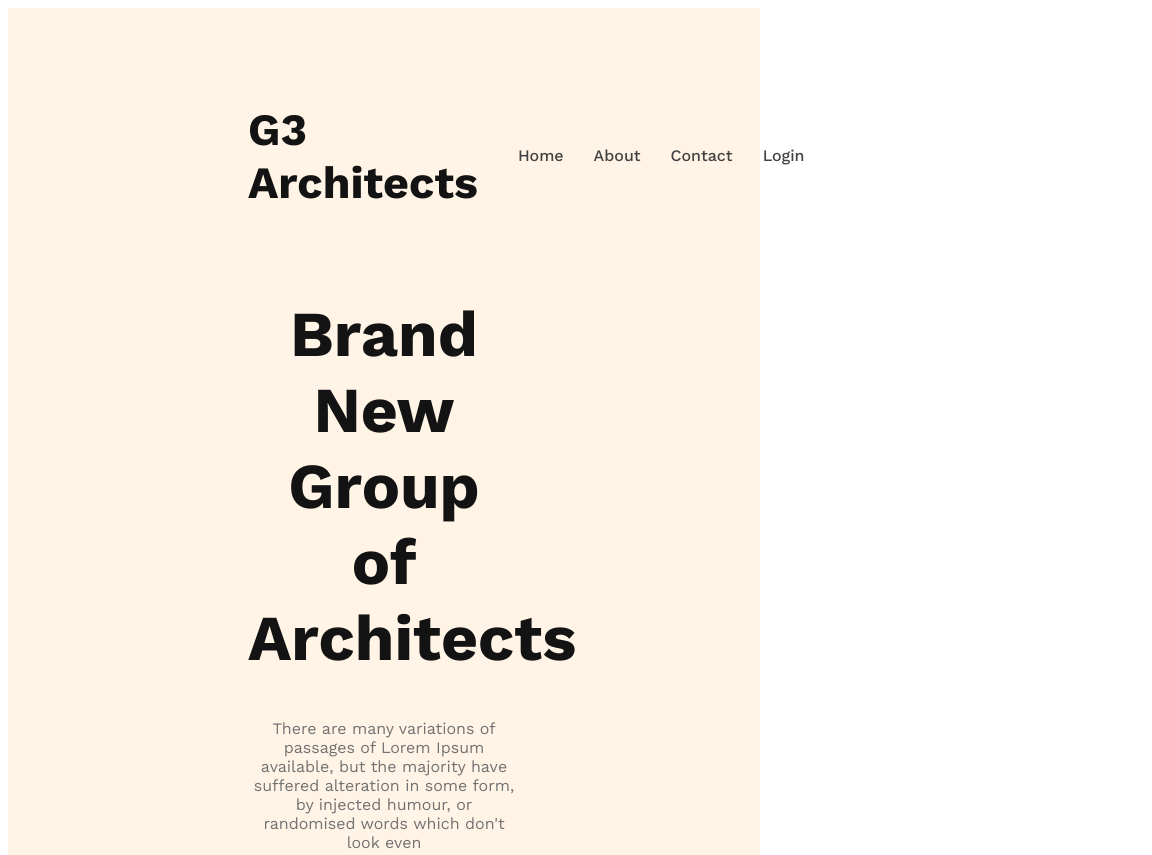
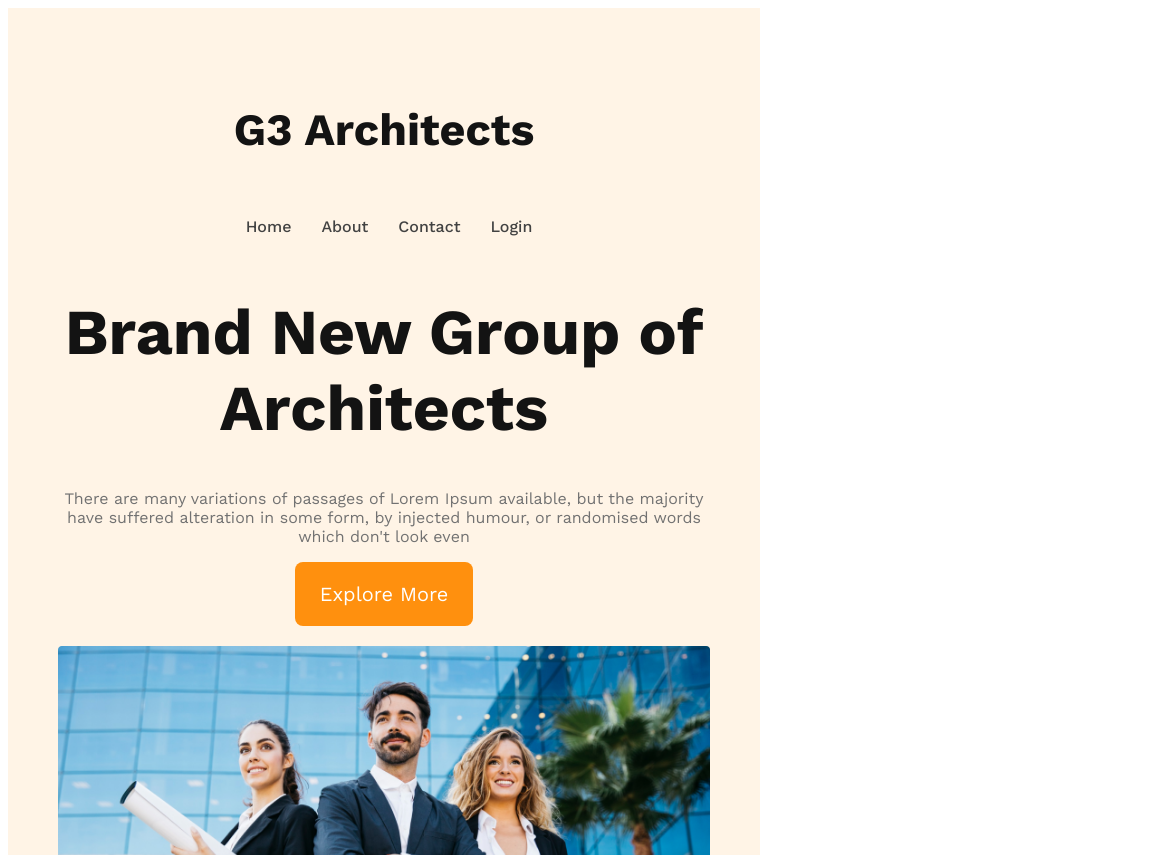
Before and after one commit to soikot-shahriaar/architects-responsive-web, a plain HTML site: page index.html in a window 768 px wide. Shown: the top 855 px of the page, 1152 px wide, since content can reach past the window. Drawn offline with nearby package versions, Linux system fonts and the light colour scheme.

Commit message:
responsiveness done

```diff
--- a/styles/architect.css
+++ b/styles/architect.css
@@ -195,3 +195,18 @@ main {
     gap: 20px;
   }
 }
+
+
+/* tablet or medium devices */
+@media screen and (min-width:576px) and (max-width: 960px) {
+    header {
+        padding: 50px;
+    }
+
+    nav,
+    .features,
+    .teams-container,
+    .sponsors-img-container {
+        flex-direction: column;
+    }
+}
```
